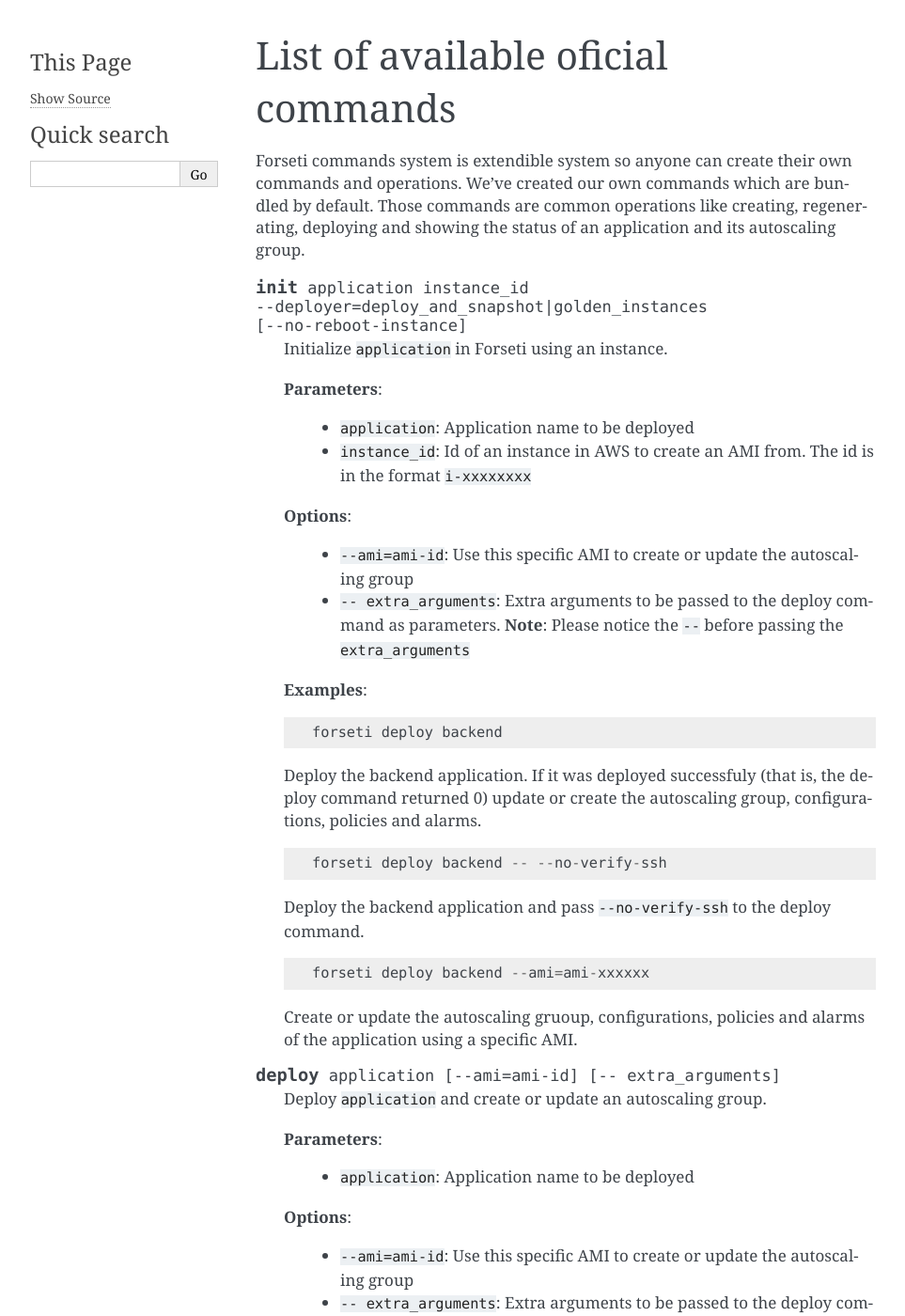
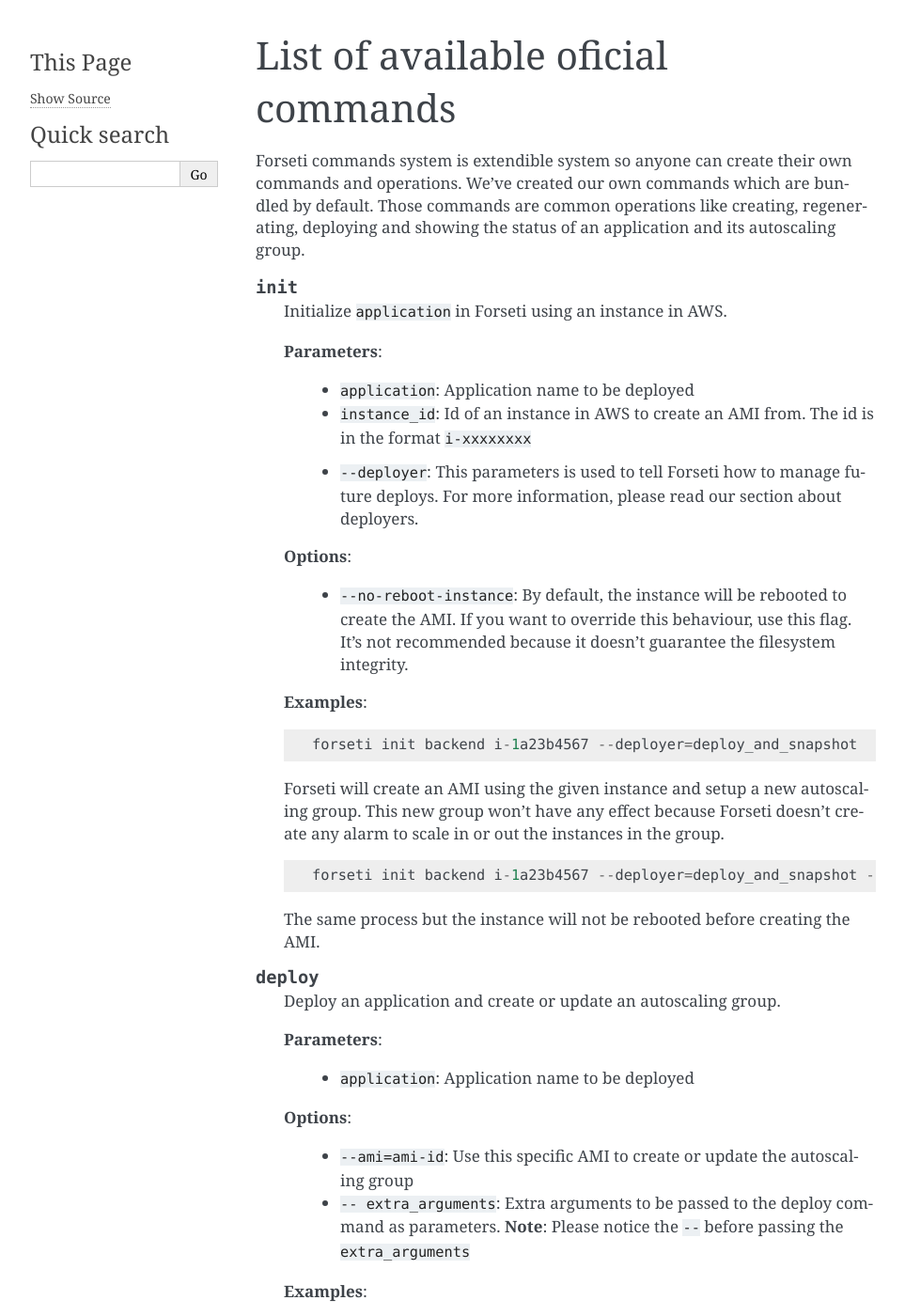
Before and after one commit to esanchezm/forseti, a Sphinx documentation site: the page built from docs/source/list_of_commands.rst, in a window 1280 px wide and 1400 px high. Shown: the whole window at 94% size, without its empty margins (148-1111 px from the left). Built offline with Sphinx 7.4.7, drawn with Linux system fonts in a browser that asks for light colours; some of the changed text lies outside the part shown.

Commit message:
Added more documentation to the command list

```diff
--- a/docs/source/list_of_commands.rst
+++ b/docs/source/list_of_commands.rst
@@ -7,9 +7,9 @@
 
 .. program:: forseti init
 
-.. option:: init application instance_id --deployer=deploy_and_snapshot|golden_instances [--no-reboot-instance]
+.. option:: init
 
-    Initialize ``application`` in Forseti using an instance.
+    Initialize ``application`` in Forseti using an instance in AWS.
 
     **Parameters**:
 
@@ -17,12 +17,39 @@
 
         * ``instance_id``: Id of an instance in AWS to create an AMI from. The id is in the format ``i-xxxxxxxx``
 
+        .. TODO: Add link to deployers documentation
+
+        * ``--deployer``: This parameters is used to tell Forseti how to manage future deploys. For more information, please read our section about deployers.
+
+    **Options**:
+
+        * ``--no-reboot-instance``: By default, the instance will be rebooted to create the AMI. If you want to override this behaviour, use this flag. It's not recommended because it doesn't guarantee the filesystem integrity.
+
+    **Examples**::
+
+        forseti init backend i-1a23b4567 --deployer=deploy_and_snapshot
+
+    Forseti will create an AMI using the given instance and setup a new autoscaling group. This new group won't have any effect because Forseti doesn't create any alarm to scale in or out the instances in the group.  ::
+
+        forseti init backend i-1a23b4567 --deployer=deploy_and_snapshot --no-reboot-instance
+
+    The same process but the instance will not be rebooted before creating the AMI.
+
+.. program:: forseti deploy
+
+.. option:: deploy
+
+    Deploy an application and create or update an autoscaling group.
+
+    **Parameters**:
+
+        * ``application``: Application name to be deployed
+
     **Options**:
 
         * ``--ami=ami-id``: Use this specific AMI to create or update the autoscaling group
 
         * ``-- extra_arguments``: Extra arguments to be passed to the deploy command as parameters. **Note**: Please notice the ``--`` before passing the ``extra_arguments``
-
 
     **Examples**::
 
@@ -36,37 +63,39 @@
 
         forseti deploy backend --ami=ami-xxxxxx
 
-    Create or update the autoscaling gruoup, configurations, policies and alarms of the application using a specific AMI.
-
+    Create or update the autoscaling group, configurations, policies and alarms of the application using a specific AMI.
 
 
 .. program:: forseti deploy
 
-.. option:: deploy application [--ami=ami-id] [-- extra_arguments]
+.. option:: regenerate
 
-    Deploy ``application`` and create or update an autoscaling group.
+    Rebuild the AMI of the instances belonging to an application and regenerate the autoscaling group, configuration, alarms and policies. Notice this doesn't deploy your application code.
 
     **Parameters**:
 
-        * ``application``: Application name to be deployed
+        * ``application``: Application name to be regenerated
+
+.. program:: forseti status
+
+.. option:: status
+
+    Show the status of the application. This includes information about the instances belonging to the autoscaling group (including the status in the load balancers) and the latest actions which happened in it.
+
+    **Parameters**:
+
+        * ``application``: Application name to get the status from.
 
     **Options**:
 
-        * ``--ami=ami-id``: Use this specific AMI to create or update the autoscaling group
+        * ``--daemon``: Run the status in a loop process. By default, ``status`` command will print the status and finish, if you want to monitor the status of an application, you can use this option to do it.
 
-        * ``-- extra_arguments``: Extra arguments to be passed to the deploy command as parameters. **Note**: Please notice the ``--`` before passing the ``extra_arguments``
+        * ``--activities=<amount>``: Number of autoscaling activities to show.
 
+        * ``--format=<format>``: Output format. By default, Forseti will print the status using terminal colors in a structured format. You can use other formats:
 
-    **Examples**::
+            * ``tree``: Default formatter.
 
-        forseti deploy backend
+            * ``json``: JSON formatter.
 
-    Deploy the backend application. If it was deployed successfuly (that is, the deploy command returned 0) update or create the autoscaling group, configurations, policies and alarms. ::
-
-        forseti deploy backend -- --no-verify-ssh
-
-    Deploy the backend application and pass ``--no-verify-ssh`` to the deploy command. ::
-
-        forseti deploy backend --ami=ami-xxxxxx
-
-    Create or update the autoscaling gruoup, configurations, policies and alarms of the application using a specific AMI.
+            * ``plain``: Plain format.
```
